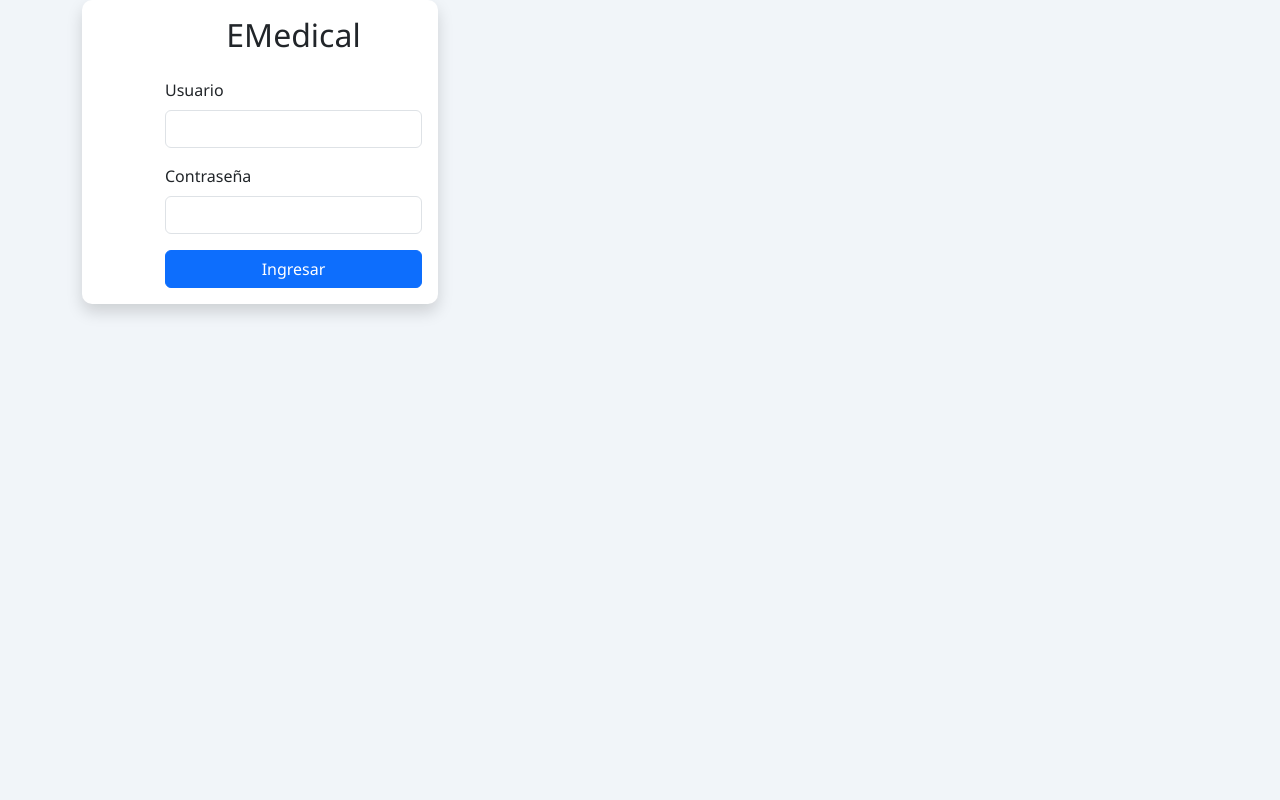
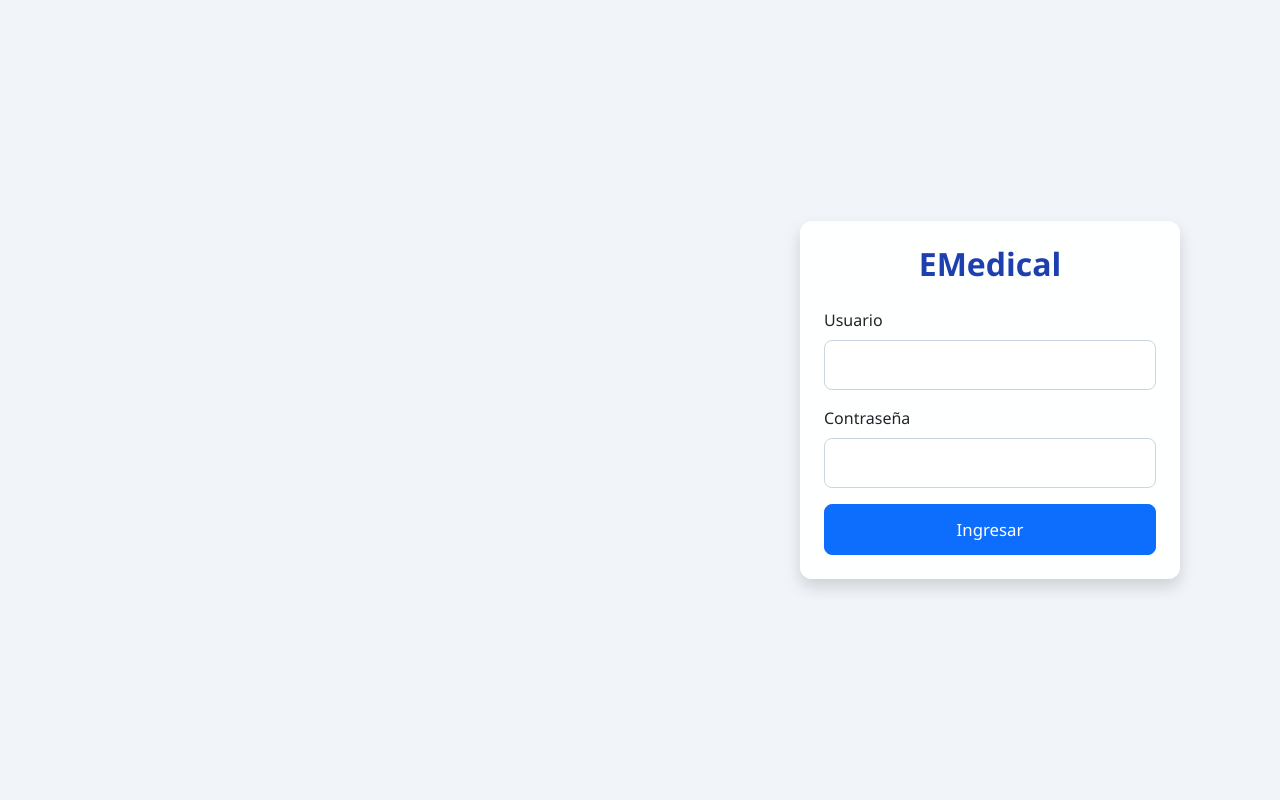
Before and after one commit to alangum4423/EVOLUTION-MEDICAL, a PHP site: page /login/login.php in a window 1280 px wide. Run offline with PHP 8.4, Linux system fonts and the light colour scheme.

Commit message:
Change the login card

```diff
--- a/assets/css/estilos.css
+++ b/assets/css/estilos.css
@@ -1,19 +1,54 @@
-body{
+body {
     font-family: "Segoe UI", -apple-system, BlinkMacSystemFont, Roboto, sans-serif;
     height: 100vh;
-    display: flex-end;
-    align-items: flex-end;
-    justify-content: flex-end;
+    margin: 0;
+    padding: 0;
     overflow: hidden;
-    background: #f1f5f9;
+    background: #f1f5f9
 }
 
-.card{
-    border: none;
-    border-radius: 10px;
-    align-items: flex-end;
+.login-container {
+    height: 100vh;
+    display: flex;
+    align-items: center;
+    justify-content: flex-end;
+    padding-right: 80px;
 }
 
-.navbar{
-    box-shadow: 0px 2px 10px rgba(0,0,0,0.2);
+.card {
+    border: none;
+    border-radius: 12px;
+    box-shadow: 0 10px 35px rgba(0, 0, 0, 0.35);
+    background-color: rgba(255, 255, 255, 0.96);
+    max-width: 380px;
+    width: 100%;
 }
+
+.card h2 {
+    color: #1e40af;
+    font-weight: 600;
+    margin-bottom: 1.5rem;
+}
+
+.form-control {
+    padding: 12px 16px;
+    border-radius: 8px;
+    border: 1px solid #cbd5e1;
+}
+
+.form-control:focus {
+    border-color: #3b82f6;
+    box-shadow: 0 0 0 3px rgba(59, 130, 246, 0.2);
+}
+
+.btn-primary {
+    padding: 12px;
+    font-size: 1.05rem;
+    border-radius: 8px;
+    font-weight: 500;
+}
+
+.btn-primary:hover {
+    background-color: #2563eb;
+    transform: translateY(-1px);
+}
--- a/login/login.php
+++ b/login/login.php
@@ -1,91 +1,56 @@
 <!DOCTYPE html>
 <html lang="es">
-
 <head>
-
     <meta charset="UTF-8">
-
     <meta name="viewport" content="width=device-width, initial-scale=1.0">
-
     <title>Inicio de Sesion - EMedical SRL</title>
 
-    <!-- Bootstrap -->
 
     <link href="https://cdn.jsdelivr.net/npm/bootstrap@5.3.3/dist/css/bootstrap.min.css" rel="stylesheet">
     <link rel="stylesheet" href="../assets/css/estilos.css">
 </head>
-
-<body class="withe">
-
-    <div class="container">
-
-        <div class="row justify-content-flex-end align-items-flex-end vh-100">
-
+<body>
+    <div class="login-container">
         <div class="col-md-4">
-
             <div class="card shadow">
-
-                    <div class="card-body">
+                <div class="card-body p-4">
 
                     <h2 class="text-center mb-4">
                         EMedical
                     </h2>
 
                     <form action="validar_login.php" method="POST">
-
                         <div class="mb-3">
-
-                                <label class="form-label">
-                                    Usuario
-                                </label>
-
+                            <label class="form-label">Usuario</label>
                             <input
                                 type="text"
                                 name="usuario"
                                 class="form-control"
                                 required>
-
                         </div>
 
                         <div class="mb-3">
-
-                                <label class="form-label">
-                                    Contraseña
-                                </label>
-
+                            <label class="form-label">Contraseña</label>
                             <input
                                 type="password"
                                 name="password"
                                 class="form-control"
                                 required>
-
                         </div>
 
                         <div class="d-grid">
-
                             <button
                                 type="submit"
                                 class="btn btn-primary">
-
-
                                 Ingresar
-
                             </button>
-
                         </div>
-
                     </form>
 
                 </div>
-
             </div>
-
         </div>
-
-        </div>
-
     </div>
 
 </body>
-
 </html>
```
Lines whose indentation alone changed are shown as unchanged.
